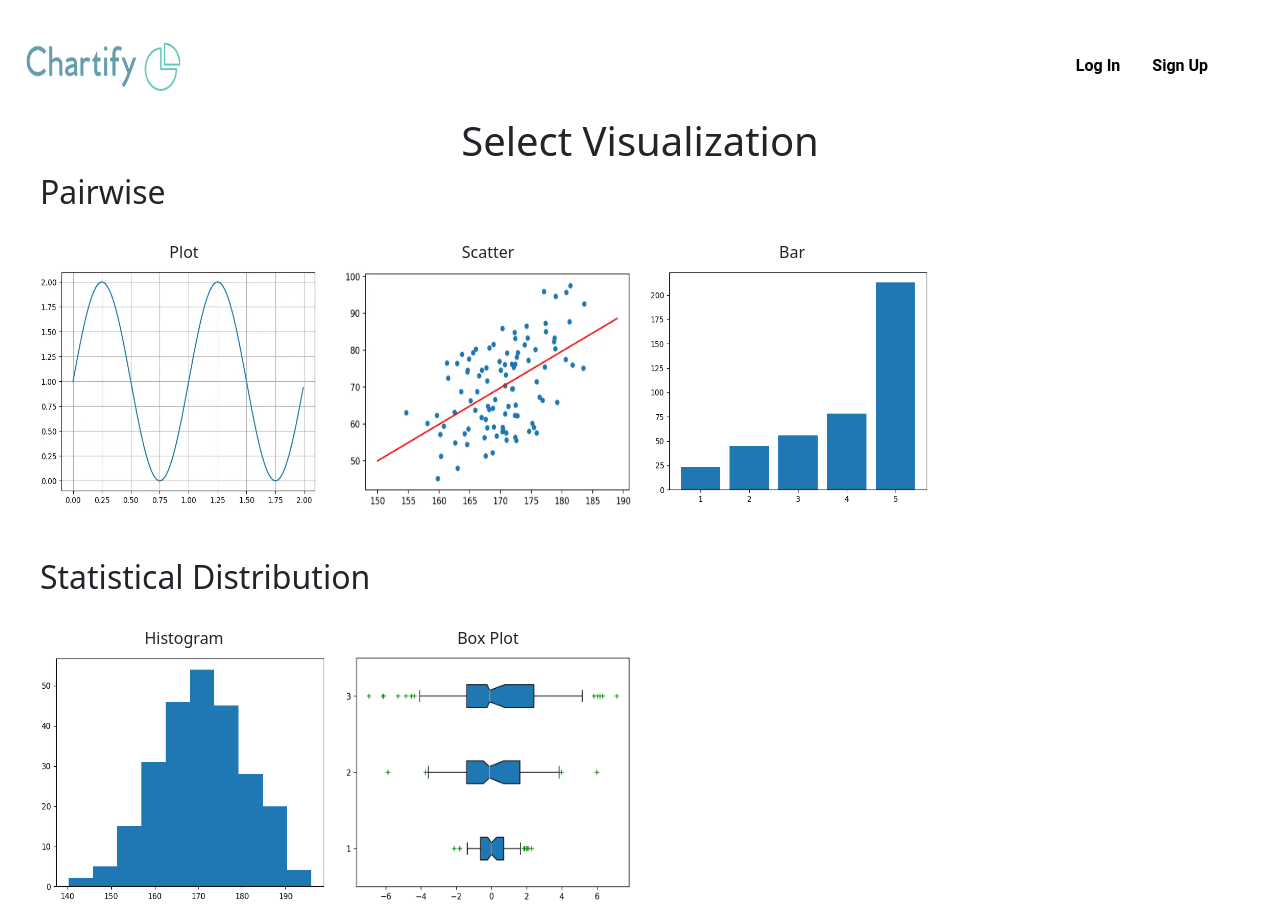
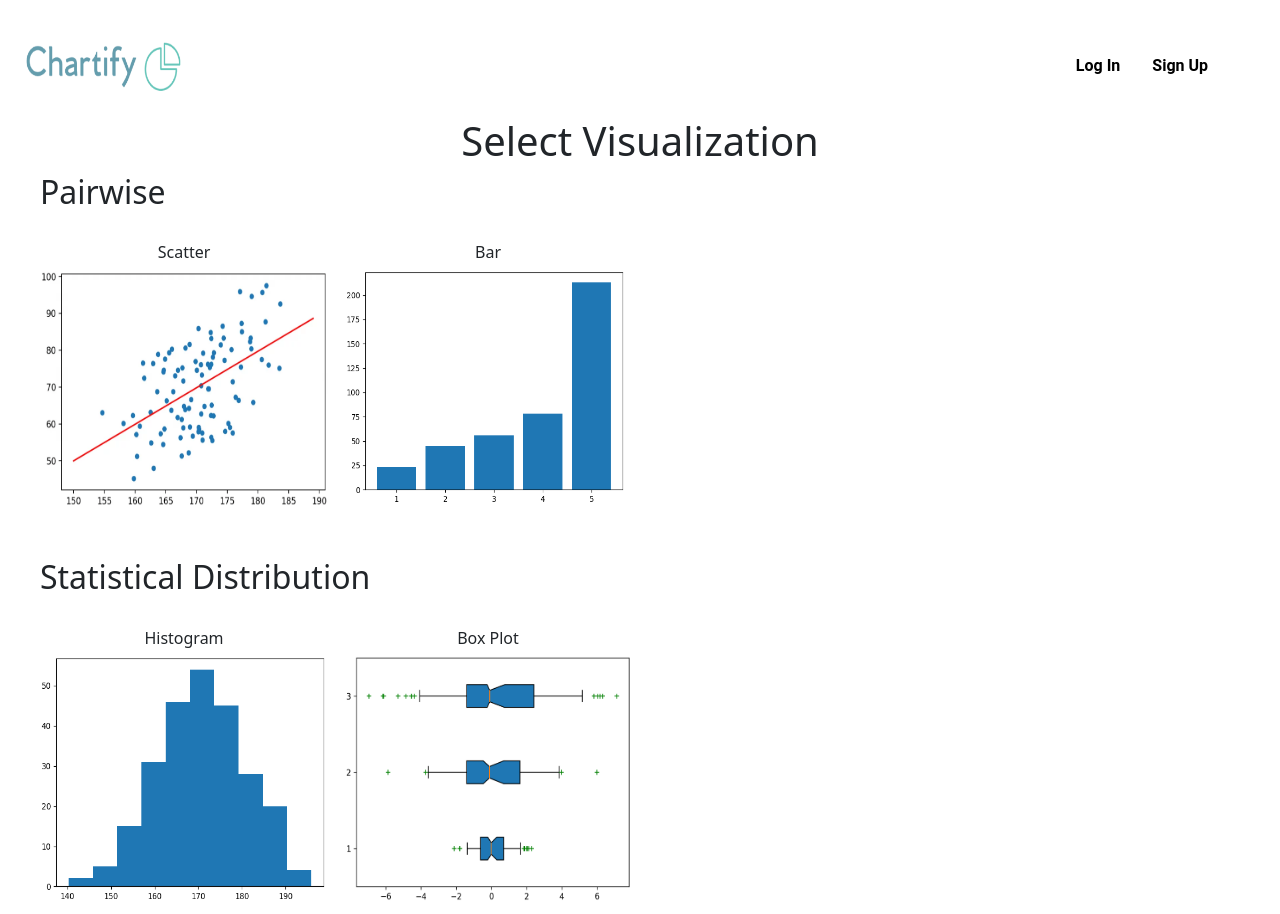
Before and after one commit to Relurk1/data-visualizer, a React (Create React App) app in the folder frontend/: page /select/test in a window 1280 px wide. Built offline with nearby package versions, Linux system fonts and the light colour scheme.

Commit message:
Updated selectchart.js

```diff
--- a/frontend/src/pages/SelectChart.js
+++ b/frontend/src/pages/SelectChart.js
@@ -16,12 +16,12 @@ function SelectChart() {
 
             <h2>Pairwise</h2>
             <div className='grid-container-select'>
-                <div className='grid-item-select'>
+               {/*} <div className='grid-item-select'>
                     <h6>Plot</h6>
                     <Link to={`/plot/${fileId}`}>
                         <img alt='A line plot' src='/Placeholder.png' />
                     </Link>
-                </div>
+                </div>*/}
                 <div className='grid-item-select'>
                     <h6>Scatter</h6>
                     <Link to={`/scatter/${fileId}`}>
```
